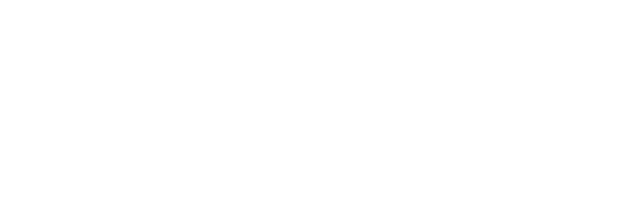
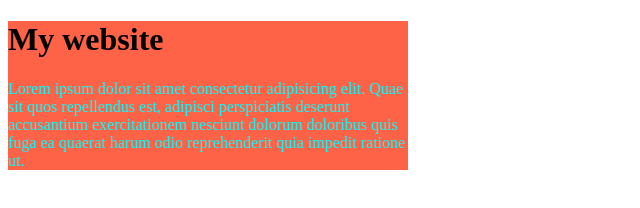
Before and after one commit to Tahanur21/my-sub-repo, a plain HTML site: page index.html in a window 1280 px wide. Shown: the whole page, without its empty margins (0-640 px from the left). Drawn offline with Linux system fonts and the light colour scheme.

Commit message:
first commit

```diff
--- a/index.html
+++ b/index.html
@@ -4,8 +4,12 @@
     <meta charset="UTF-8">
     <meta name="viewport" content="width=device-width, initial-scale=1.0">
     <title>My simple website</title>
+    <link rel="stylesheet" href="style.css">
 </head>
 <body>
-
+    <div>
+        <h1>My website</h1>
+        <p>Lorem ipsum dolor sit amet consectetur adipisicing elit. Quae sit quos repellendus est, adipisci perspiciatis deserunt accusantium exercitationem nesciunt dolorum doloribus quis fuga ea quaerat harum odio reprehenderit quia impedit ratione ut.</p>
+    </div>
 </body>
 </html>
--- /dev/null
+++ b/style.css
@@ -0,0 +1,10 @@
+div{
+    background-color: tomato;
+    width: 400px;
+}
+h1{
+    font-weight: bold;
+}
+p{
+    color: aqua;
+}
```
